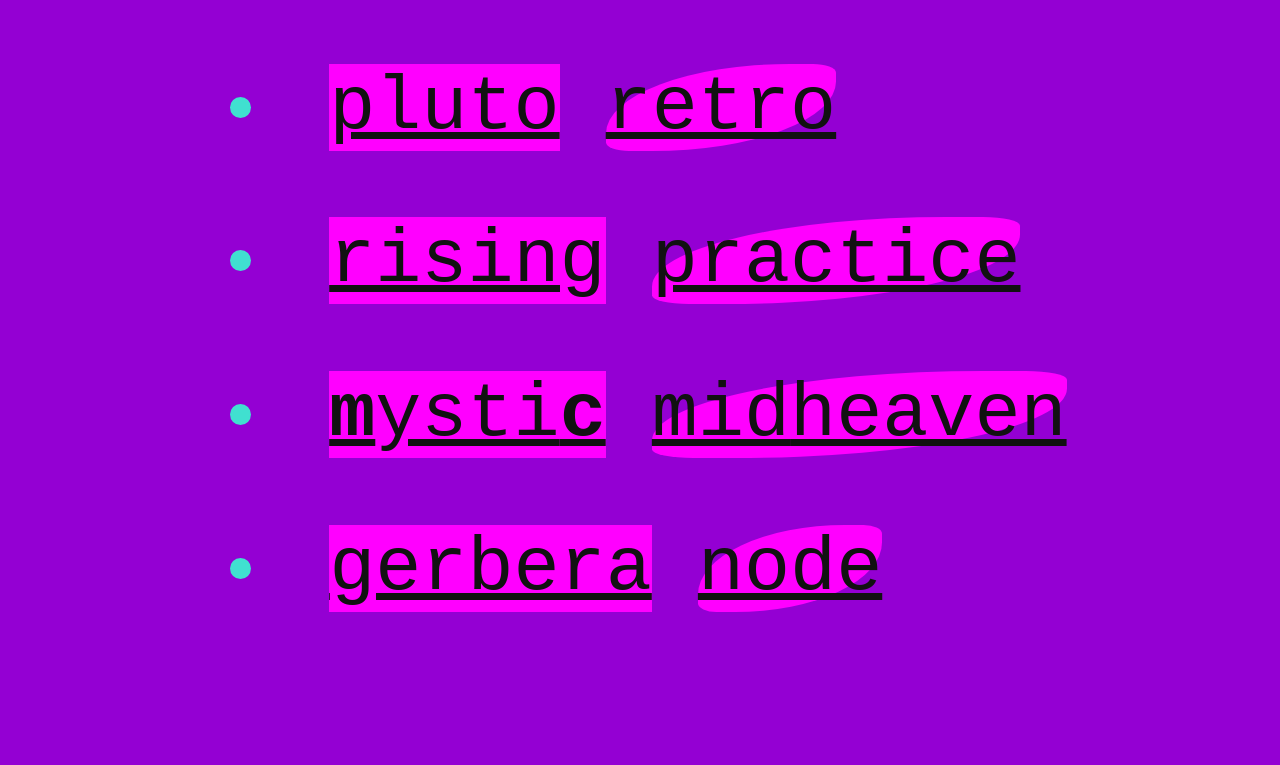
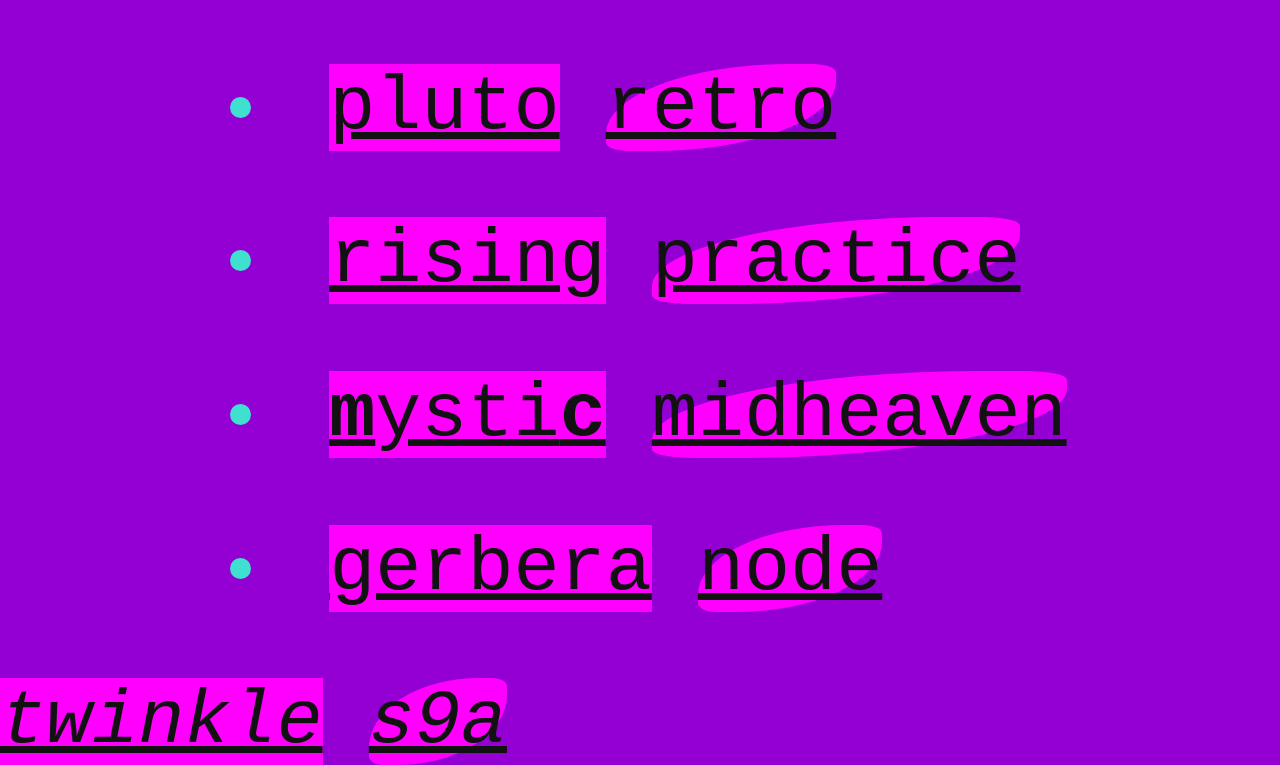
Before and after one commit to s9a/selfie, a plain HTML site: page index.html in a window 1280 px wide. Shown: the part 1672-2437 px from the top of the page. Before the commit the page ends 2356 px from the top, so only its background shows below. Drawn offline with Linux system fonts and the light colour scheme.

Commit message:
#2 twinkle @s9a

```diff
--- a/index.html
+++ b/index.html
@@ -79,3 +79,8 @@
     <a href="/gerbera">gerbera</a>
     <a href="/flamingo">node</a>
 </menu>
+
+<address>
+  <a rel="me" href="https://twitter.com/colorfulcode">twinkle</a>
+  <a rel="me" href="https://github.com/s9a">s9a</a>
+</address>
```
